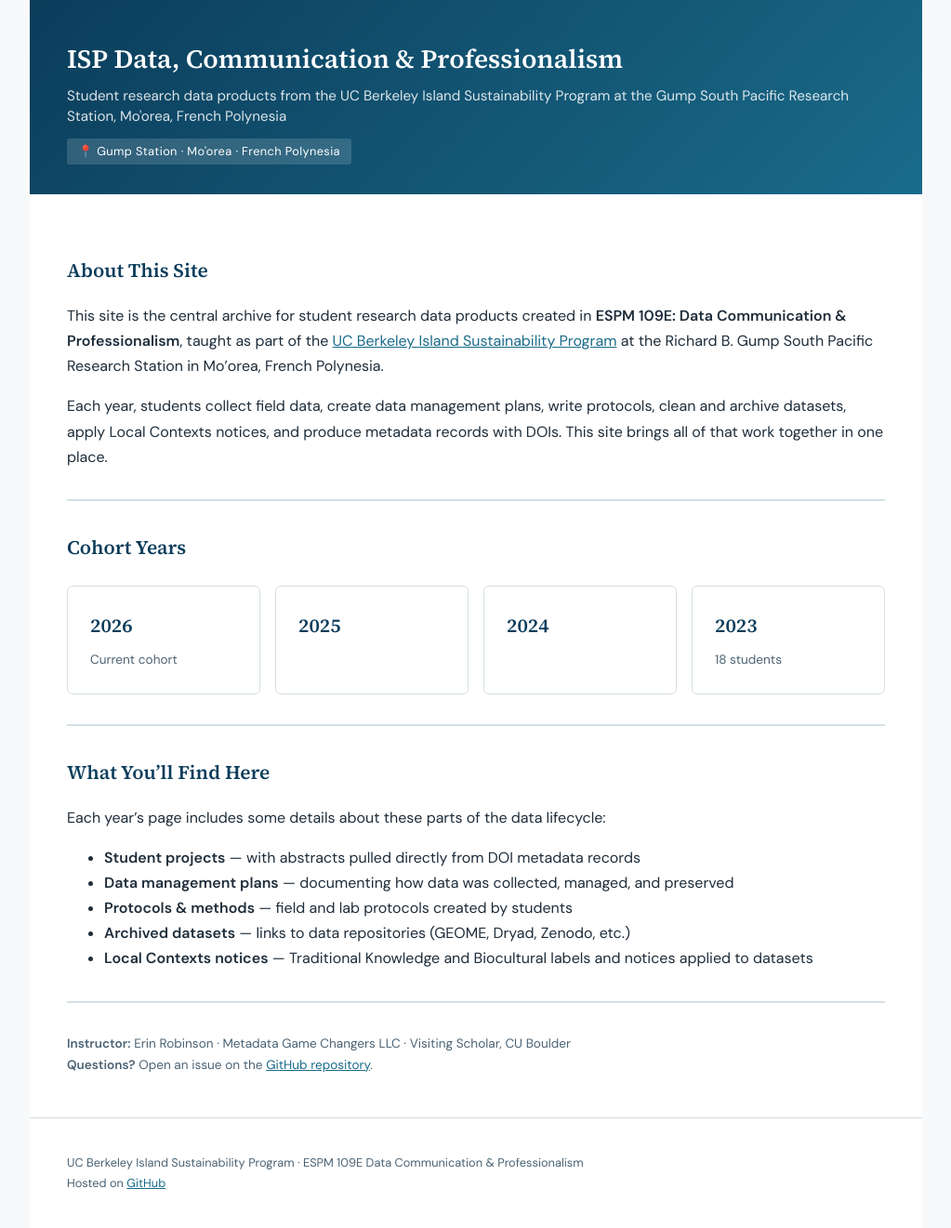
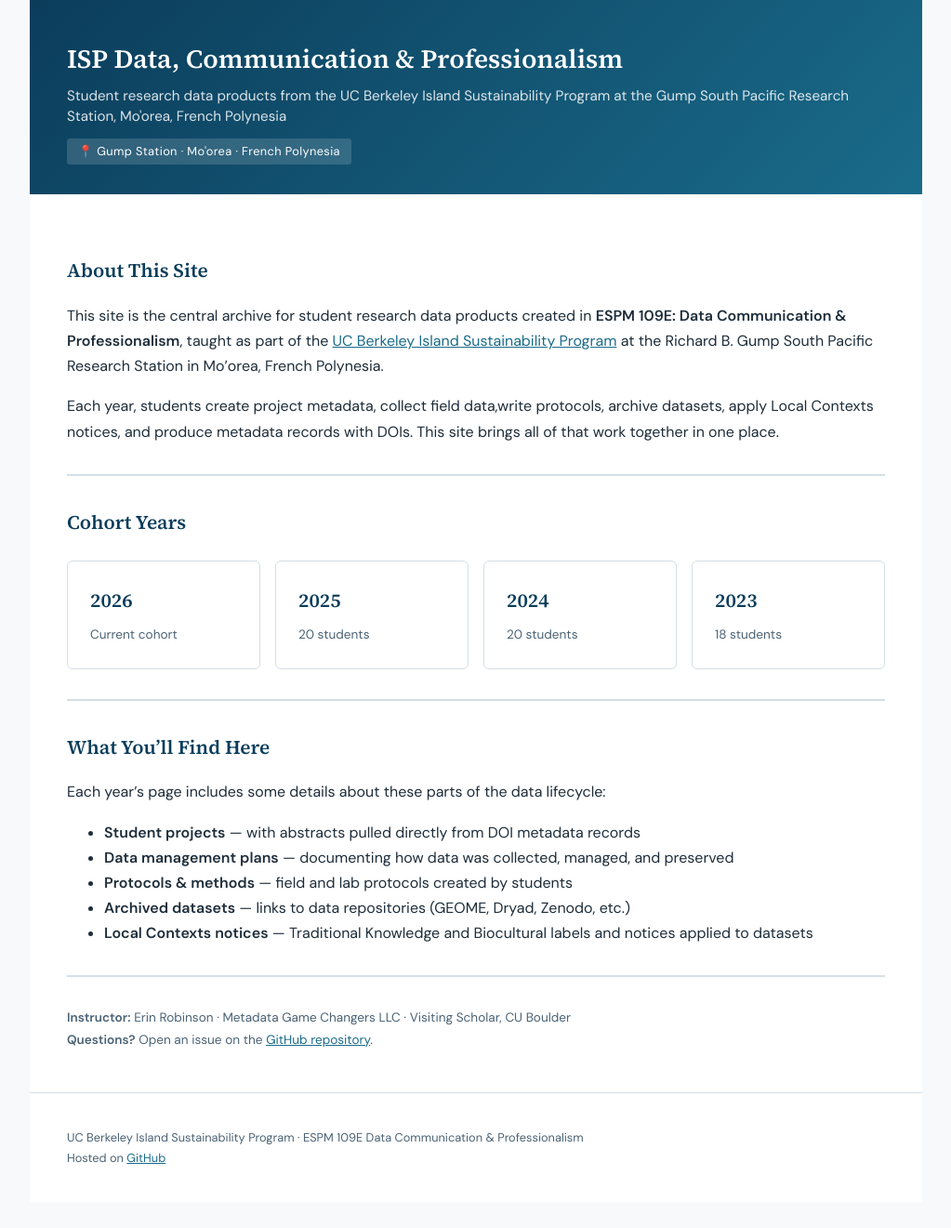
Before and after one commit to Gump-Station/isp-data-class, a Jekyll site: the page built from index.md, in a window 1280 px wide. Shown: the whole page at 93% size, without its empty margins (128-1151 px from the left). Built offline with Jekyll 4.4.1, drawn with Linux system fonts in a browser that asks for light colours; after the commit the page ends 1293 px from its top, so only the background shows below that.

Commit message:
updated text on front page

```diff
--- a/index.md
+++ b/index.md
@@ -7,7 +7,7 @@ title: "ISP Data Communication & Professionalism"
 
 This site is the central archive for student research data products created in **ESPM 109E: Data Communication & Professionalism**, taught as part of the [UC Berkeley Island Sustainability Program](https://www.moorea.berkeley.edu/programs/field-courses/island-sustainability-program) at the Richard B. Gump South Pacific Research Station in Mo'orea, French Polynesia.
 
-Each year, students collect field data, create data management plans, write protocols, clean and archive datasets, apply Local Contexts notices, and produce metadata records with DOIs. This site brings all of that work together in one place.
+Each year, students create project metadata, collect field data,write protocols, archive datasets, apply Local Contexts notices, and produce metadata records with DOIs. This site brings all of that work together in one place.
 
 ---
 
@@ -20,11 +20,11 @@ Each year, students collect field data, create data management plans, write prot
   </a>
   <a href="{{ '/2025/' | relative_url }}" class="year-card">
     <h3>2025</h3>
-    <span class="cohort-count"></span>
+    <span class="cohort-count">20 students</span>
   </a>
   <a href="{{ '/2024/' | relative_url }}" class="year-card">
     <h3>2024</h3>
-    <span class="cohort-count"></span>
+    <span class="cohort-count">20 students</span>
   </a>
   <a href="{{ '/2023/' | relative_url }}" class="year-card">
     <h3>2023</h3>
```
